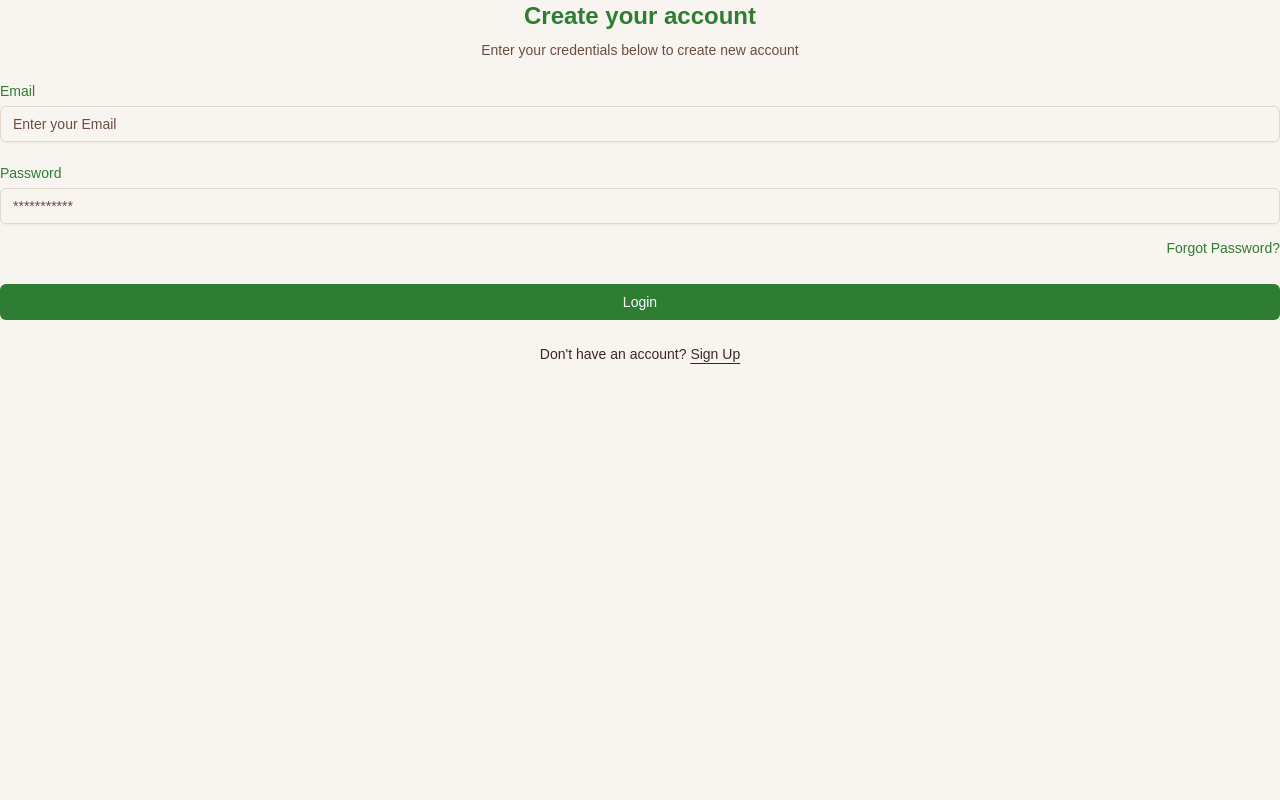
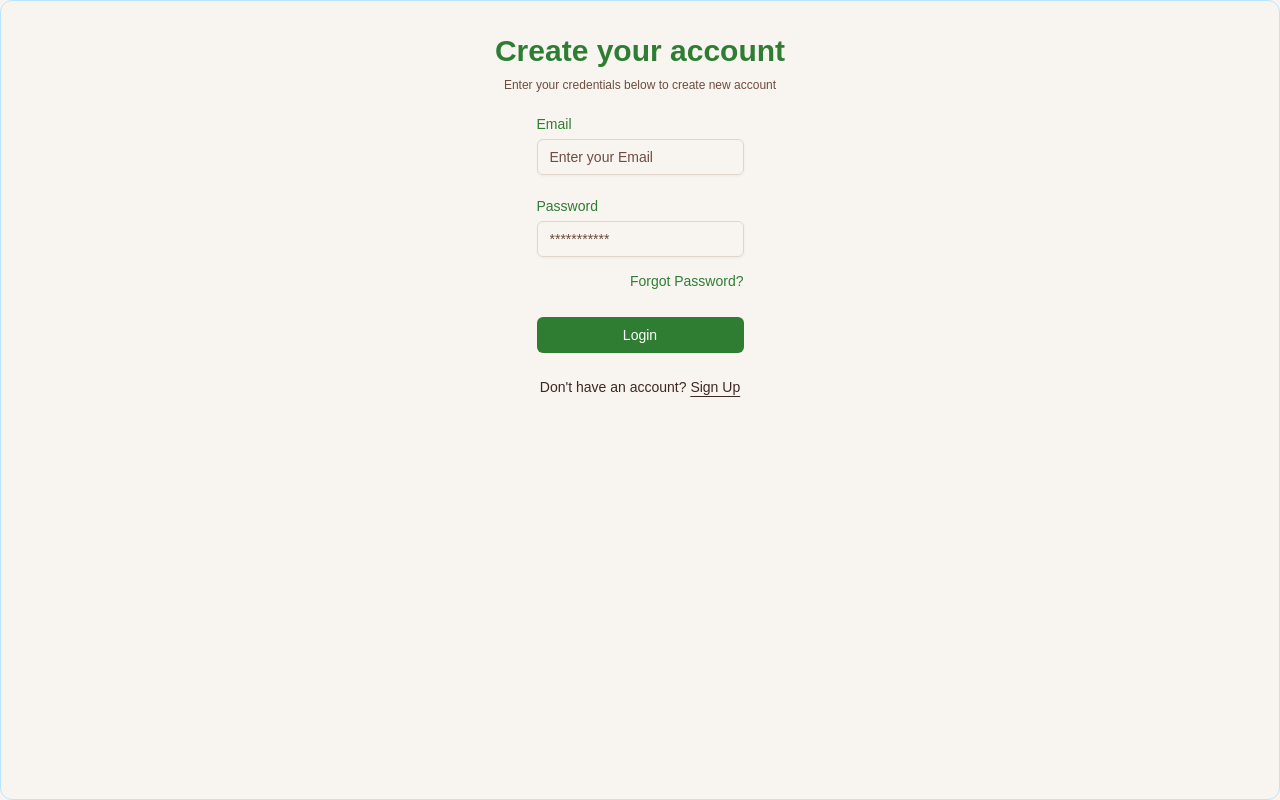
Before and after one commit to chirantan-2025/Online-Shoping-Nextjs, a Next.js app: page /auth/login in a window 1280 px wide. Built offline with nearby package versions, Linux system fonts and the light colour scheme.

Commit message:
login page ui design

```diff
--- a/src/app/auth/login/_components/loginForm.tsx
+++ b/src/app/auth/login/_components/loginForm.tsx
@@ -43,13 +43,16 @@ const LoginForm = () => {
 			<Form {...form}>
 				<form
 					onSubmit={form.handleSubmit(onSubmit)}
-					className="flex flex-col gap-6"
+					className="flex flex-col w-full min-h-screen justify-content items-center gap-6 p-8 rounded-xl
+			border border-sky-200
+
+			hover:shadow-lg hover:border-sky-400"
 				>
 					<div className="flex flex-col items-center gap-2 text-center">
-						<h1 className="text-2xl font-bold text-primary">
+						<h1 className="text-3xl font-bold text-primary">
 							Create your account
 						</h1>
-						<p className="text-balance text-sm text-muted-foreground">
+						<p className="text-balance text-xs text-muted-foreground">
 							Enter your credentials below to create new account
 						</p>
 					</div>
@@ -99,40 +102,8 @@ const LoginForm = () => {
 						>
 							Login
 						</Button>
-						{/* <div className="relative text-center text-sm after:absolute after:inset-0 after:top-1/2 after:z-0 after:flex after:items-center after:border-t after:border-border">
-							<span className="relative z-10 bg-background px-2 text-muted-foreground">
-								Or continue with
-							</span>
-						</div>
-						<div className="grid grid-cols-3 gap-4">
-							<Button variant="outline" className="w-full">
-								<svg xmlns="http://www.w3.org/2000/svg" viewBox="0 0 24 24">
-									<path
-										d="M12.152 6.896c-.948 0-2.415-1.078-3.96-1.04-2.04.027-3.91 1.183-4.961 3.014-2.117 3.675-.546 9.103 1.519 12.09 1.013 1.454 2.208 3.09 3.792 3.039 1.52-.065 2.09-.987 3.935-.987 1.831 0 2.35.987 3.96.948 1.637-.026 2.676-1.48 3.676-2.948 1.156-1.688 1.636-3.325 1.662-3.415-.039-.013-3.182-1.221-3.22-4.857-.026-3.04 2.48-4.494 2.597-4.559-1.429-2.09-3.623-2.324-4.39-2.376-2-.156-3.675 1.09-4.61 1.09zM15.53 3.83c.843-1.012 1.4-2.427 1.245-3.83-1.207.052-2.662.805-3.532 1.818-.78.896-1.454 2.338-1.273 3.714 1.338.104 2.715-.688 3.559-1.701"
-										fill="currentColor"
-									/>
-								</svg>
-								<span className="sr-only">Login with Apple</span>
-							</Button>
-							<Button variant="outline" className="w-full">
-								<svg xmlns="http://www.w3.org/2000/svg" viewBox="0 0 24 24">
-									<path
-										d="M12.48 10.92v3.28h7.84c-.24 1.84-.853 3.187-1.787 4.133-1.147 1.147-2.933 2.4-6.053 2.4-4.827 0-8.6-3.893-8.6-8.72s3.773-8.72 8.6-8.72c2.6 0 4.507 1.027 5.907 2.347l2.307-2.307C18.747 1.44 16.133 0 12.48 0 5.867 0 .307 5.387.307 12s5.56 12 12.173 12c3.573 0 6.267-1.173 8.373-3.36 2.16-2.16 2.84-5.213 2.84-7.667 0-.76-.053-1.467-.173-2.053H12.48z"
-										fill="currentColor"
-									/>
-								</svg>
-								<span className="sr-only">Login with Google</span>
-							</Button>
-							<Button variant="outline" className="w-full">
-								<svg xmlns="http://www.w3.org/2000/svg" viewBox="0 0 24 24">
-									<path
-										d="M6.915 4.03c-1.968 0-3.683 1.28-4.871 3.113C.704 9.208 0 11.883 0 14.449c0 .706.07 1.369.21 1.973a6.624 6.624 0 0 0 .265.86 5.297 5.297 0 0 0 .371.761c.696 1.159 1.818 1.927 3.593 1.927 1.497 0 2.633-.671 3.965-2.444.76-1.012 1.144-1.626 2.663-4.32l.756-1.339.186-.325c.061.1.121.196.183.3l2.152 3.595c.724 1.21 1.665 2.556 2.47 3.314 1.046.987 1.992 1.22 3.06 1.22 1.075 0 1.876-.355 2.455-.843a3.743 3.743 0 0 0 .81-.973c.542-.939.861-2.127.861-3.745 0-2.72-.681-5.357-2.084-7.45-1.282-1.912-2.957-2.93-4.716-2.93-1.047 0-2.088.467-3.053 1.308-.652.57-1.257 1.29-1.82 2.05-.69-.875-1.335-1.547-1.958-2.056-1.182-.966-2.315-1.303-3.454-1.303zm10.16 2.053c1.147 0 2.188.758 2.992 1.999 1.132 1.748 1.647 4.195 1.647 6.4 0 1.548-.368 2.9-1.839 2.9-.58 0-1.027-.23-1.664-1.004-.496-.601-1.343-1.878-2.832-4.358l-.617-1.028a44.908 44.908 0 0 0-1.255-1.98c.07-.109.141-.224.211-.327 1.12-1.667 2.118-2.602 3.358-2.602zm-10.201.553c1.265 0 2.058.791 2.675 1.446.307.327.737.871 1.234 1.579l-1.02 1.566c-.757 1.163-1.882 3.017-2.837 4.338-1.191 1.649-1.81 1.817-2.486 1.817-.524 0-1.038-.237-1.383-.794-.263-.426-.464-1.13-.464-2.046 0-2.221.63-4.535 1.66-6.088.454-.687.964-1.226 1.533-1.533a2.264 2.264 0 0 1 1.088-.285z"
-										fill="currentColor"
-									/>
-								</svg>
-								<span className="sr-only">Login with Meta</span>
-							</Button>
-						</div> */}
+
+
 					</div>
 					<div className="text-center text-sm">
 						Don&apos;t have an account?{" "}
```
